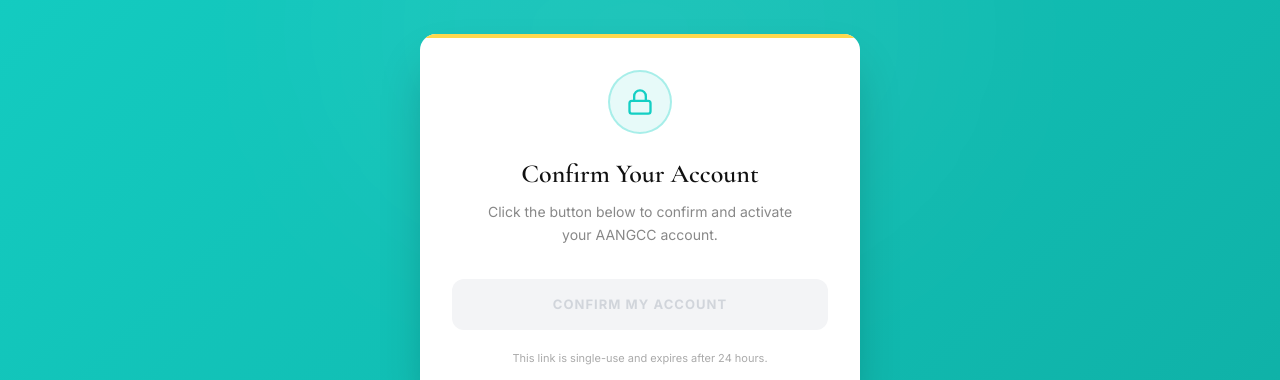
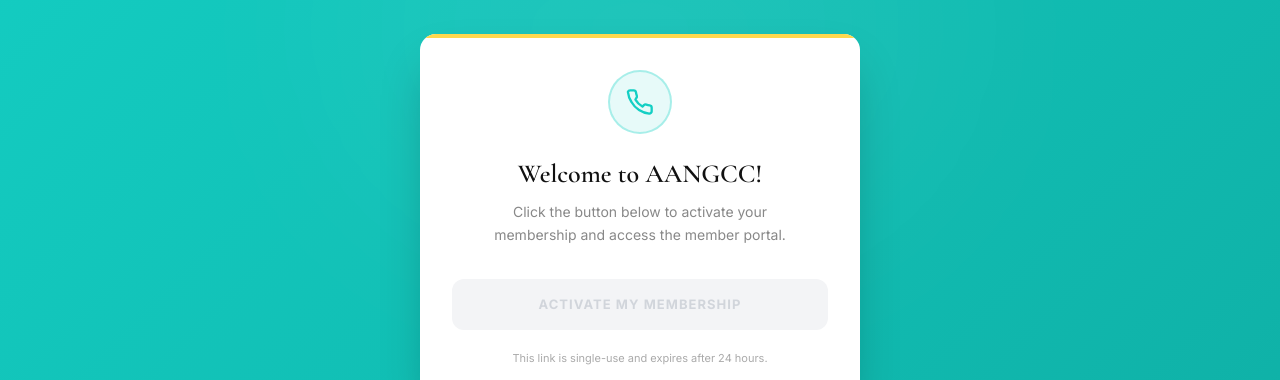
Before and after one commit to bodiesbyakeem/AANGCC, a Next.js app: page /auth/confirm in a window 1280 px wide. Shown: the part 239-619 px from the top of the page. Built offline with nearby package versions, Linux system fonts and the light colour scheme; no server answers.

Commit message:
Update page.tsx

```diff
--- a/app/auth/confirm/page.tsx
+++ b/app/auth/confirm/page.tsx
@@ -24,7 +24,6 @@ export default function AuthConfirmPage() {
   const [error, setError] = useState("");
 
   useEffect(() => {
-    // Extract token_hash and type from URL query params
     const params = new URLSearchParams(window.location.search);
     setTokenHash(params.get("token_hash"));
     setType(params.get("type"));
@@ -32,7 +31,7 @@ export default function AuthConfirmPage() {
 
   const handleConfirm = async () => {
     if (!tokenHash || !type) {
-      setError("Invalid or missing reset token. Please request a new link.");
+      setError("Invalid or missing token. Please request a new link.");
       return;
     }
 
@@ -45,16 +44,22 @@ export default function AuthConfirmPage() {
     });
 
     if (error) {
-      setError("This link has expired or already been used. Please request a new reset link.");
+      setError("This link has expired or already been used. Please request a new link.");
       setLoading(false);
       return;
     }
 
-    // Token verified — redirect to reset password page
-    router.push("/auth/reset-password");
+    // Route based on type
+    if (type === "recovery") {
+      router.push("/auth/reset-password");
+    } else {
+      // For invite, signup, magiclink — go straight to portal
+      window.location.href = "/portal";
+    }
   };
 
   const isRecovery = type === "recovery";
+  const isInvite = type === "invite" || type === "signup" || type === "magiclink";
 
   return (
     <div className="min-h-screen flex items-center justify-center px-4 pt-[80px] pb-16">
@@ -78,19 +83,25 @@ export default function AuthConfirmPage() {
 
             {/* Icon */}
             <div className="w-16 h-16 rounded-full bg-[#14CFC4]/10 border-2 border-[#14CFC4]/30 flex items-center justify-center mx-auto mb-5">
-              <svg width="28" height="28" viewBox="0 0 24 24" fill="none" stroke="#14CFC4" strokeWidth="2" strokeLinecap="round" strokeLinejoin="round">
-                <rect x="3" y="11" width="18" height="11" rx="2" ry="2"/>
-                <path d="M7 11V7a5 5 0 0 1 10 0v4"/>
-              </svg>
+              {isRecovery ? (
+                <svg width="28" height="28" viewBox="0 0 24 24" fill="none" stroke="#14CFC4" strokeWidth="2" strokeLinecap="round" strokeLinejoin="round">
+                  <rect x="3" y="11" width="18" height="11" rx="2" ry="2"/>
+                  <path d="M7 11V7a5 5 0 0 1 10 0v4"/>
+                </svg>
+              ) : (
+                <svg width="28" height="28" viewBox="0 0 24 24" fill="none" stroke="#14CFC4" strokeWidth="2" strokeLinecap="round" strokeLinejoin="round">
+                  <path d="M22 16.92v3a2 2 0 0 1-2.18 2 19.79 19.79 0 0 1-8.63-3.07A19.5 19.5 0 0 1 4.69 12a19.79 19.79 0 0 1-3.07-8.67A2 2 0 0 1 3.56 2h3a2 2 0 0 1 2 1.72c.127.96.361 1.903.7 2.81a2 2 0 0 1-.45 2.11L8.09 9.91a16 16 0 0 0 6 6l1.27-1.27a2 2 0 0 1 2.11-.45c.907.339 1.85.573 2.81.7A2 2 0 0 1 22 16.92z"/>
+                </svg>
+              )}
             </div>
 
             <h1 className="font-heading text-[#111111] text-[26px] font-semibold mb-2">
-              {isRecovery ? "Reset Your Password" : "Confirm Your Account"}
+              {isRecovery ? "Reset Your Password" : "Welcome to AANGCC!"}
             </h1>
             <p className="text-[#888] text-[14px] leading-relaxed mb-8 max-w-[320px] mx-auto">
               {isRecovery
                 ? "Click the button below to securely reset your AANGCC account password."
-                : "Click the button below to confirm and activate your AANGCC account."
+                : "Click the button below to activate your membership and access the member portal."
               }
             </p>
 
@@ -99,7 +110,7 @@ export default function AuthConfirmPage() {
                 {error}
                 <div className="mt-3">
                   <Link href="/membership/members-only" className="text-[#14CFC4] font-semibold hover:underline text-[12px]">
-                    Request a new link →
+                    Back to Sign In →
                   </Link>
                 </div>
               </div>
@@ -118,10 +129,10 @@ export default function AuthConfirmPage() {
                 {loading ? (
                   <>
                     <div className="w-4 h-4 border-2 border-white/30 border-t-white rounded-full animate-spin" />
-                    Verifying...
+                    {isRecovery ? "Verifying..." : "Activating..."}
                   </>
                 ) : (
-                  isRecovery ? "Continue to Reset Password" : "Confirm My Account"
+                  isRecovery ? "Continue to Reset Password" : "Activate My Membership"
                 )}
               </button>
             )}
```
